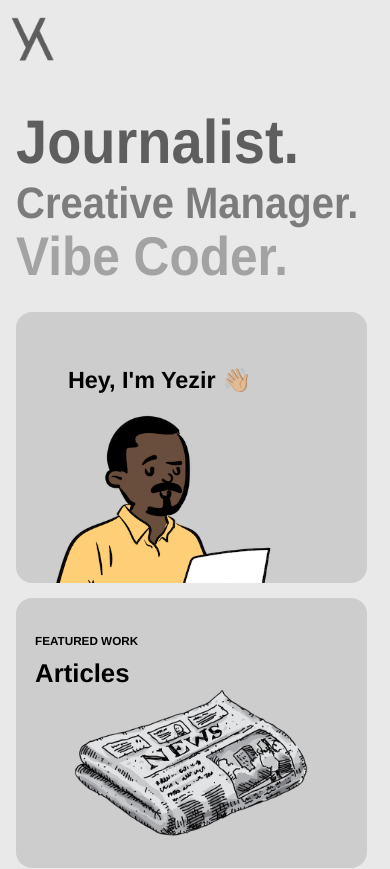
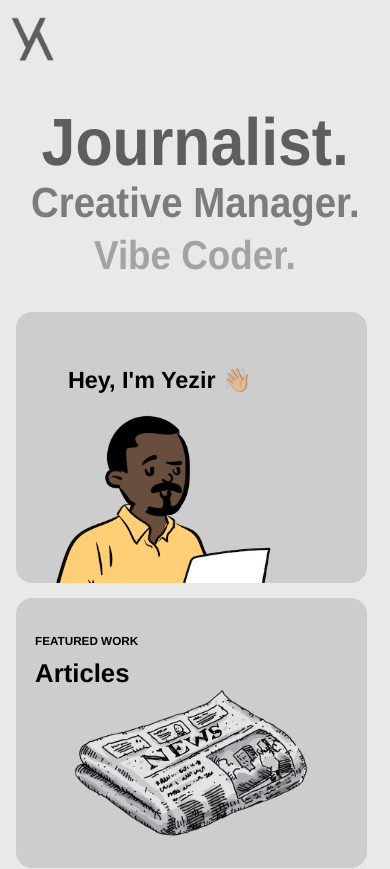
Before and after one commit to grzdev/yezirhasan, a SvelteKit app: page / in a window 390 px wide. Shown: the top 869 px of the page. Built offline with nearby package versions, Linux system fonts and the light colour scheme; some icons are missing.

Commit message:
more chores

```diff
--- a/src/modules/Home.svelte
+++ b/src/modules/Home.svelte
@@ -41,13 +41,13 @@
 >
 	<!-- Career headers -->
 	<div
-		class="flex career-div flex-col items-start space-y-[1rem] md:space-y-[1rem] md:items-center"
+		class="flex career-div flex-col items-center space-y-[1rem] md:space-y-[1rem] md:items-center"
 	>
 		<!-- First row: Journalist and Creative Manager side by side on tablet/PC -->
 		<div class="flex flex-col md:flex-row md:gap-[2rem] space-y-[1rem] md:space-y-0">
 			{#if headersVisible[0]}
 				<h1
-					class="text-[3.5rem] leading-[2rem] md:leading-none text-start md:text-[4.7rem] lg:text-[5.4rem] font-bold dark:text-[#aeafae] text-[#5e5e5e] hover:text-[#3e3e3e] dark:hover:text-[#d0d0d0] cursor-pointer transition ease-in duration-300 relative"
+					class="text-[3.8rem] leading-[2rem] md:leading-none text-center md:text-[4.7rem] lg:text-[5.4rem] font-bold dark:text-[#aeafae] text-[#5e5e5e] hover:text-[#3e3e3e] dark:hover:text-[#d0d0d0] cursor-pointer transition ease-in duration-300 relative"
 					in:fade={{ duration: 1500 }}
 					style="transform: scaleY(1.1);"
 				>
@@ -56,7 +56,7 @@
 			{/if}
 			{#if headersVisible[1]}
 				<h1
-					class="text-[2.5rem] leading-[15vw] md:leading-none text-start md:text-[4.7rem] lg:text-[5.4rem]  font-bold dark:text-[#6d6e6d] text-[#7c7c7c] hover:text-[#5d5d5d] dark:hover:text-[#a0a0a0] cursor-pointer transition ease-in duration-300"
+					class="text-[2.4rem] leading-[15vw] md:leading-none text-center md:text-[4.7rem] lg:text-[5.4rem]  font-bold dark:text-[#6d6e6d] text-[#7c7c7c] hover:text-[#5d5d5d] dark:hover:text-[#a0a0a0] cursor-pointer transition ease-in duration-300"
 					in:fade={{ duration: 1500 }}
 					style="transform: scaleY(1.1);"
 				>
@@ -68,7 +68,7 @@
 		<!-- Second row: Vibe Coder centered below -->
 		{#if headersVisible[2]}
 			<h1
-				class="text-[3.1rem] leading-[1rem] md:leading-none text-start md:text-[4.7rem] lg:text-[5.4rem]  font-bold dark:text-[#484948] text-[#a3a3a3] hover:text-[#7c7c7c] dark:hover:text-[#7d7d7d] cursor-pointer transition ease-in duration-300 md:text-center"
+				class="text-[2.3rem] leading-[1rem] md:leading-none text-center md:text-[4.7rem] lg:text-[5.4rem]  font-bold dark:text-[#484948] text-[#a3a3a3] hover:text-[#7c7c7c] dark:hover:text-[#7d7d7d] cursor-pointer transition ease-in duration-300 md:text-center"
 				in:fade={{ duration: 1500 }}
 				style="transform: scaleY(1.1);"
 			>
```
